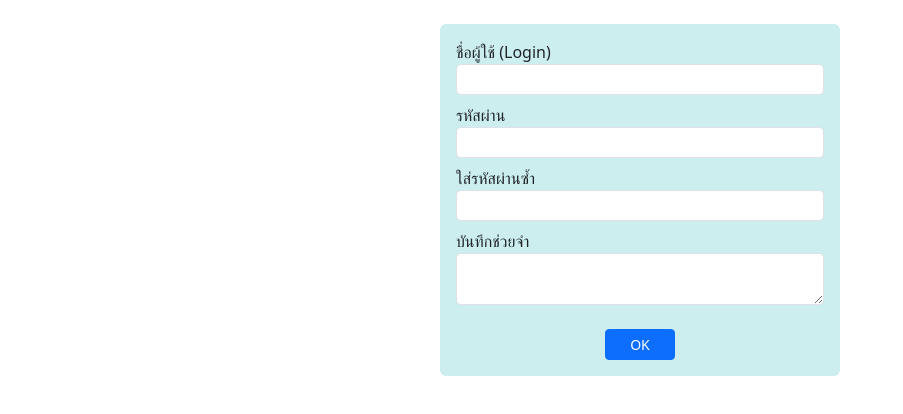
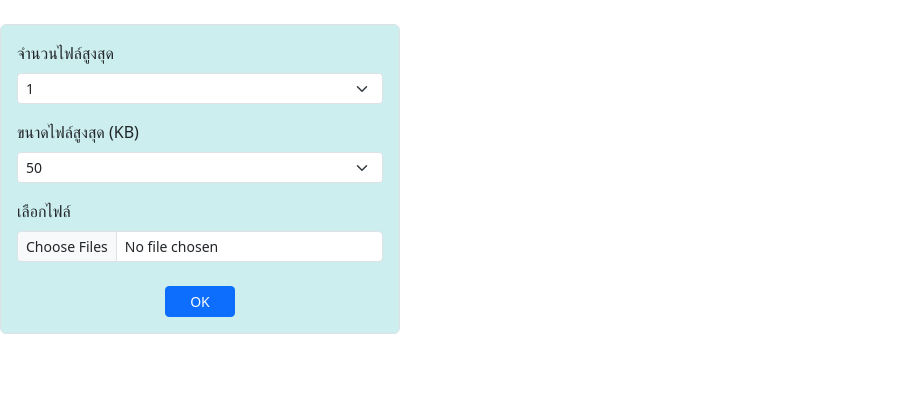
Before and after one commit to Daidonm/app1, a React (Create React App) app: page /products in a window 1280 px wide. Shown: the top 414 px of the page, without its empty margins (0-903 px from the left). Built offline with nearby package versions, Linux system fonts and the light colour scheme.

Commit message:
add form-select-files

```diff
--- a/src/App.js
+++ b/src/App.js
@@ -1,6 +1,6 @@
 import React from 'react'
-import FormText from './form-text'
+import FormSelectFile from './form-select-file'
 
 export default function App() {
-    return <FormText/>
+    return <FormSelectFile/>
 }
--- /dev/null
+++ b/src/form-select-file.js
@@ -0,0 +1,68 @@
+import React from 'react'
+
+export default function FormSelectFile() {
+    const inputFile = React.useRef()
+    const selectMaxNumFiles = React.useRef()
+    const selectMaxSize = React.useRef()
+
+    let maxNumfiles = [1,2,3,4,5]
+    let maxSizeFiles = [50, 100, 200, 500, 1000]
+
+    const onClickButton = () => {
+        let maxNumFiles = selectMaxNumFiles.current.value
+        let maxSize = selectMaxSize.current.value
+        if (inputFile.current.files.length > maxNumFiles) {
+            alert(`เลือกได้ไม่เกิน ${maxNumFiles} ไฟล์`)
+            return
+        }
+        for (let f of inputFile.current.files) {
+            if (f.size > maxSize * 1000) {
+                alert(`ขนาดของแต่ละไฟล์ต้องไม่เกิน ${maxSize} KB`)
+                return
+            }
+        }
+        alert('Files OK')
+    }
+
+    return (
+        <div className="mt-4 border p-3 rounded"
+            style={{ width:'400px', background:'#cee'}}>
+
+        <form>
+            <div className="form-group mb-3">
+                <label htmlFor="maxNumFiles" className="form-label">จำนวนไฟล์สูงสุด</label>
+                <select id="maxNumFiles" className="form-select form-select-sm" ref={selectMaxNumFiles}>
+                {
+                    maxNumfiles.map(i => {
+                        return <option value={i}>{i}</option>
+                    })
+                }
+                </select>
+            </div>
+
+            <div className="form-group mb-3">
+                <label htmlFor="maxFileSize" className="form-label">ขนาดไฟล์สูงสุด (KB)</label>
+                <select id="maxFileSize" className="form-select form-select-sm" ref={selectMaxSize}>
+                {
+                    maxSizeFiles.map(i => {
+                        return <option value={i}>{i}</option>
+                    })
+                }
+                </select>
+            </div>
+
+            <div className="form-group mb-3">
+                <label htmlFor="file" className="form-label">เลือกไฟล์</label>
+                <input type="file" id="file" accept="image/*"
+                    className="form-control form-control-sm" ref={inputFile} multiple/>
+            </div>
+
+            <div className="text-center mt-4">
+                <button type="button" className="btn btn-sm btn-primary px-4"
+                    onClick={onClickButton}>OK
+                </button>
+            </div>
+        </form>
+        </div>
+    )
+}
```
